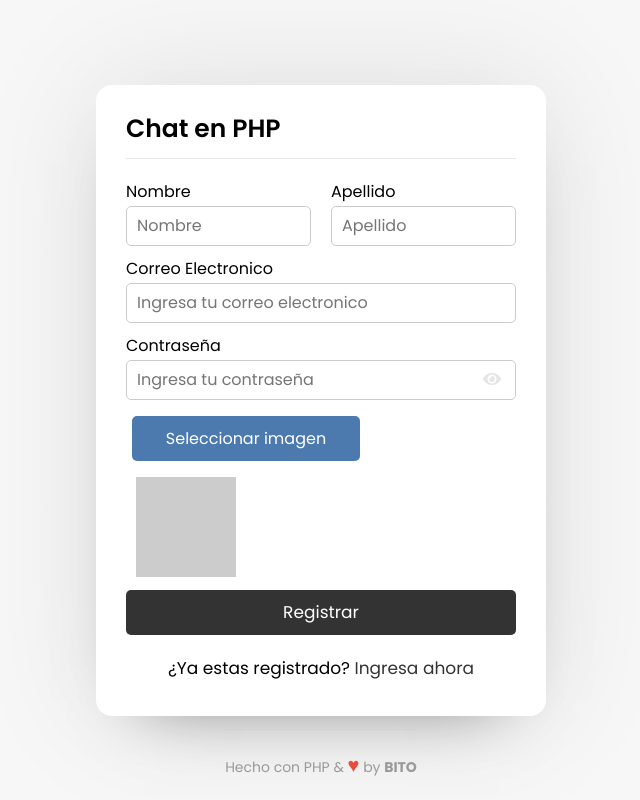
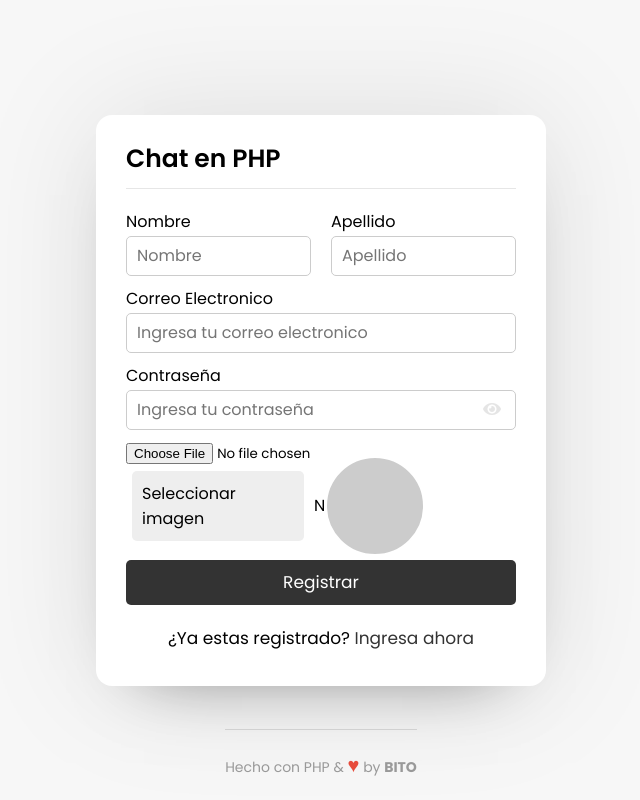
Before and after one commit to Arambito/Chatforfreewithoutshit, a PHP site: page /modulos/registro/index.php in a window 1280 px wide. Shown: the whole page, without its empty margins (319-959 px from the left). Run offline with PHP 8.4, Linux system fonts and the light colour scheme.

Commit message:
Preview image estilado con contenedor + JS2

```diff
--- a/assets/css/style.css
+++ b/assets/css/style.css
@@ -113,6 +113,46 @@ body{
 }
 .form .link a:hover{
   text-decoration: underline;
+}
+
+.image-label {
+  display: inline-block;
+  position: relative;
+  width: 100%;
+  max-width: 300px; /* ajusta el valor según el ancho deseado */
+  padding-right: 10px; /* añade un espacio a la derecha para la vista previa */
+}
+
+.select-text {
+  display: block;
+  width: 100%;
+  padding: 10px;
+  background-color: #eee;
+  border-radius: 5px;
+  cursor: pointer;
+}
+
+.preview-img {
+  display: inline-block;
+  position: absolute;
+  top: 50%;
+  right: 0;
+  transform: translateY(-50%);
+  width: 60px; /* ajusta el valor según el tamaño deseado */
+  height: 60px; /* ajusta el valor según el tamaño deseado */
+  border: 2px solid #fff;
+  border-radius: 50%;
+  background-size: cover;
+  background-position: center;
+}
+
+.file-name {
+  display: inline-block;
+  margin-left: 10px;
+  max-width: calc(100% - 80px); /* ajusta el valor según el ancho deseado */
+  overflow: hidden;
+  text-overflow: ellipsis;
+  white-space: nowrap;
 }
 
 
--- a/modulos/registro/index.php
+++ b/modulos/registro/index.php
@@ -32,13 +32,16 @@
           <input type="password" name="contrasena_usuario" placeholder="Ingresa tu contraseña" required>
           <i class="fas fa-eye"></i>
         </div>
+
         <div>
+          <input type="file" class="select-image" id="imagen_usuario" name="imagen_usuario" accept="image/x-png,image/gif,image/jpeg,image/jpg" required>
           <label for="imagen_usuario" class="image-label">
-            <span class="field image">Seleccionar imagen</span>
-            <input type="file" class="select-image" id="imagen_usuario" name="imagen_usuario" accept="image/x-png,image/gif,image/jpeg,image/jpg" required>
+            <span class="select-text">Seleccionar imagen</span>
+            <div id="preview" class="preview-img"></div>
+            <span class="file-name">Nombre del archivo.jpg</span>
           </label>
-          <div id="preview" class="preview-img"></div>
         </div>
+
         <div class="field button">
           <input type="submit" name="submit" value="Registrar">
         </div>
```
